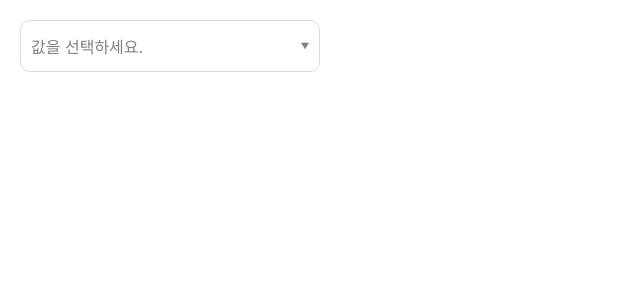
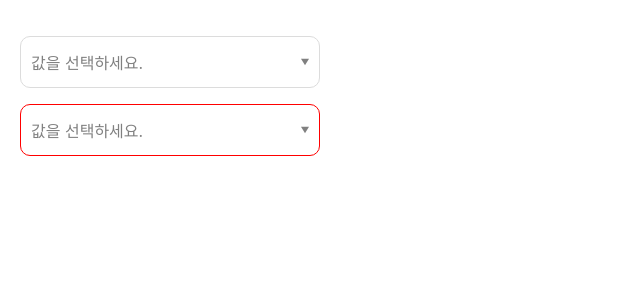
Before and after one commit to socratone/react-storybook-example, a React (Create React App) app: page / in a window 1280 px wide. Shown: the top 300 px of the page, without its empty margins (0-640 px from the left). Built offline with nearby package versions, Linux system fonts and the light colour scheme.

Commit message:
feat: error prop 추가

```diff
--- a/src/App.tsx
+++ b/src/App.tsx
@@ -12,6 +12,7 @@ function App() {
 
   return (
     <Container>
+      <p>
         <Select
           value={value}
           onChange={handleChange}
@@ -24,6 +25,20 @@ function App() {
             코틀린
           </Option>
         </Select>
+      </p>
+      <p>
+        <Select
+          value={value}
+          onChange={handleChange}
+          placeholder="값을 선택하세요."
+          width={300}
+          error
+        >
+          <Option value="1">자바스크립트</Option>
+          <Option value="2">파이썬</Option>
+          <Option value="3">코틀린</Option>
+        </Select>
+      </p>
     </Container>
   );
 }
--- a/src/stories/forms/selects/Select.tsx
+++ b/src/stories/forms/selects/Select.tsx
@@ -8,6 +8,7 @@ type SelectProps = {
   children: React.ReactElement<OptionProps>[];
   placeholder?: string;
   onChange: (value: string) => void;
+  error?: boolean;
   fullWidth?: boolean;
   width?: number;
 };
@@ -17,6 +18,7 @@ const Select = ({
   onChange,
   placeholder,
   width = 200,
+  error,
   fullWidth,
   children,
 }: SelectProps) => {
@@ -48,7 +50,10 @@ const Select = ({
   return (
     <>
       <Container style={{ width: setContainerWidth() }}>
-        <SelectContainer onClick={handleClickSelect}>
+        <SelectContainer
+          onClick={handleClickSelect}
+          style={{ borderColor: error ? 'red' : undefined }}
+        >
           {value && <Value>{setValueLabel(value)}</Value>}
           {!value && <Placeholder>{placeholder}</Placeholder>}
           {open && <UpArrowIcon fill="grey" />}
```
Lines whose indentation alone changed are shown as unchanged.
